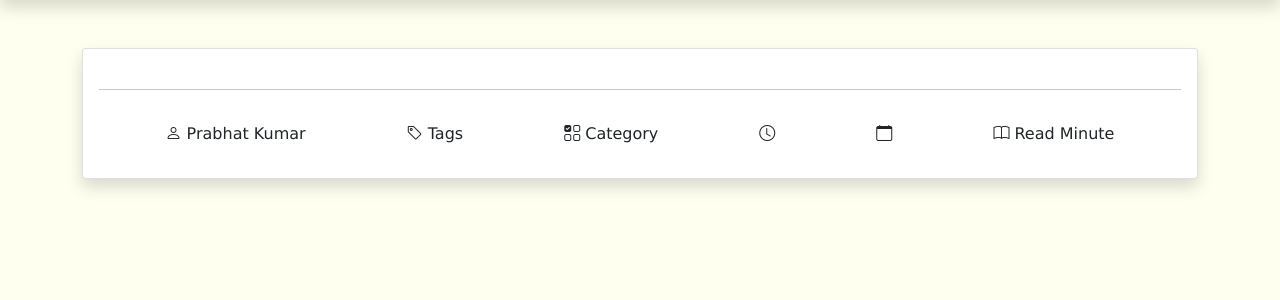
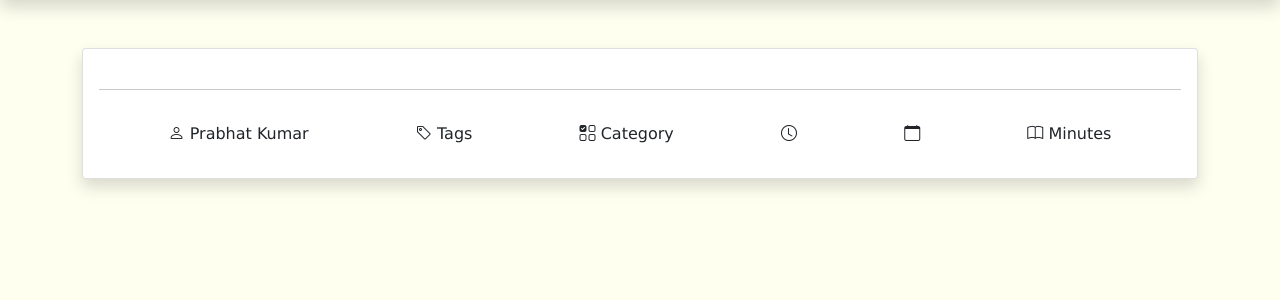
Before and after one commit to pkkrsingh877/misssummary, a Node server app: template views/summary/show.ejs in a window 1280 px wide. Shown: the part 74-374 px from the top of the page. Run offline with Node 20, Linux system fonts and the light colour scheme; the template is opened without the code that fills it, so the values that code supplies are empty; some libraries are stand-ins or nearby versions.

Commit message:
added feature 3 that is read the number of minutes it would take for the post to be read

```diff
--- a/server.js
+++ b/server.js
@@ -36,9 +36,7 @@ const summarySchema = new mongoose.Schema({
     //     type: String
     // },
     // tags: [String],
-    // readMinutes: {
-    //     type: Number
-    // },
+    readMinutes: Number,
     createdAt: {
         type: Date
     },
@@ -64,11 +62,13 @@ app.patch('/admin/list/:id', async (req, res) => {
     const { title, description } = req.body;
     let newTitle = title;
     let newDescription = description;
+    let minutes = readMinutes(newDescription);
     const { id } = req.params;
     const data = await Summary.findByIdAndUpdate(id, {
         title: newTitle,
         description: newDescription,
-        modifiedAt: new Date()
+        modifiedAt: new Date(),
+        readMinutes: minutes
     },
     {
         new: true,
@@ -97,11 +97,13 @@ app.get('/admin/list', async (req, res) => {
 
 app.post('/admin', async (req, res) => {
     const { title, description } = req.body;
+    let minutes = readMinutes(description);
     await Summary.create({
         title: title,
         description: description,
         createdAt: new Date(),
-        modifiedAt: new Date()
+        modifiedAt: new Date(),
+        readMinutes: minutes
     });
     res.redirect('admin')
 });
@@ -147,3 +149,15 @@ const findAll = async () => {
     const doc = await Summary.find({});
     return doc;
 }
+
+const readMinutes = (str) => {
+    //counting number of words in description
+    let count = 1
+    for(let i=0; i< str.length; i++){
+        if(str[i] === " "){
+            count++;
+        }
+    }
+    let minutes = Math.ceil(count/180);
+    return minutes;
+}
--- a/views/admin/edit.ejs
+++ b/views/admin/edit.ejs
@@ -9,7 +9,7 @@
             <label for="description" class="form-label">Description: </label><br>
             <textarea id ="description" class="form-control" placeholder="description"
             name="description" id="" cols="30" rows="10">
-            <%= data.description %> >
+            <%= data.description %>
             </textarea>
         </div>
         <button class="btn btn-success">EDIT</button>
--- a/views/summary/index.ejs
+++ b/views/summary/index.ejs
@@ -16,7 +16,7 @@
                 <span class="bi bi-ui-checks-grid icon"> Category</span>
                 <span class="bi bi-clock icon"> <%= data[i].modifiedAt.toLocaleString() %></span>
                 <span class="bi bi-calendar icon"> <%= data[i].createdAt.toLocaleString() %></span>
-                <span class="bi bi-book icon"> Read Minute</span>
+                <span class="bi bi-book icon"> <%= data[i].readMinutes %> Minutes</span>
             </div>
         </section>
     <% } %>
--- a/views/summary/show.ejs
+++ b/views/summary/show.ejs
@@ -13,6 +13,6 @@
             <span class="bi bi-ui-checks-grid icon"> Category</span>
             <span class="bi bi-clock icon"> <%= data.modifiedAt.toLocaleString() %></span>
             <span class="bi bi-calendar icon"> <%= data.createdAt.toLocaleString() %></span>
-            <span class="bi bi-book icon"> Read Minute</span>
+            <span class="bi bi-book icon"> <%= data.readMinutes %> Minutes</span>
         </div>
     </section>
```
Also changed, not shown: list_of_features.md (+6 -6 lines).
